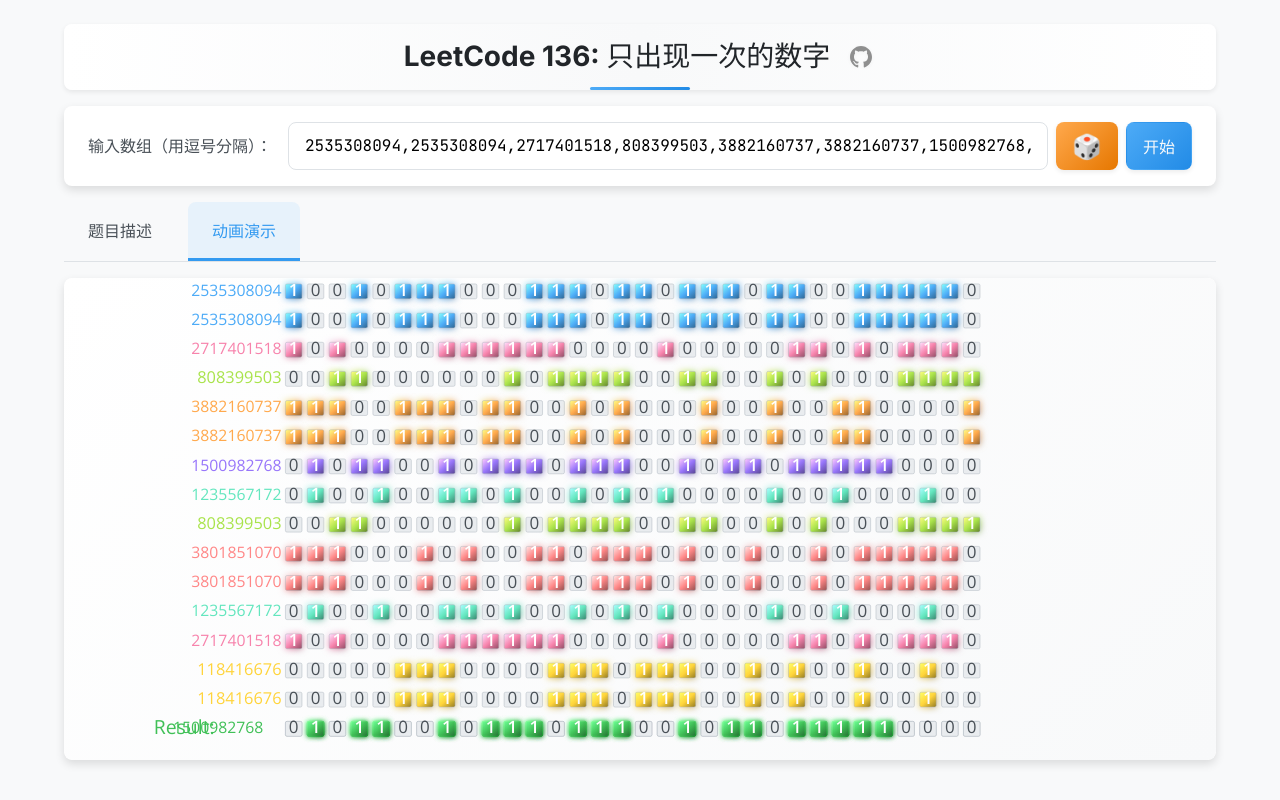
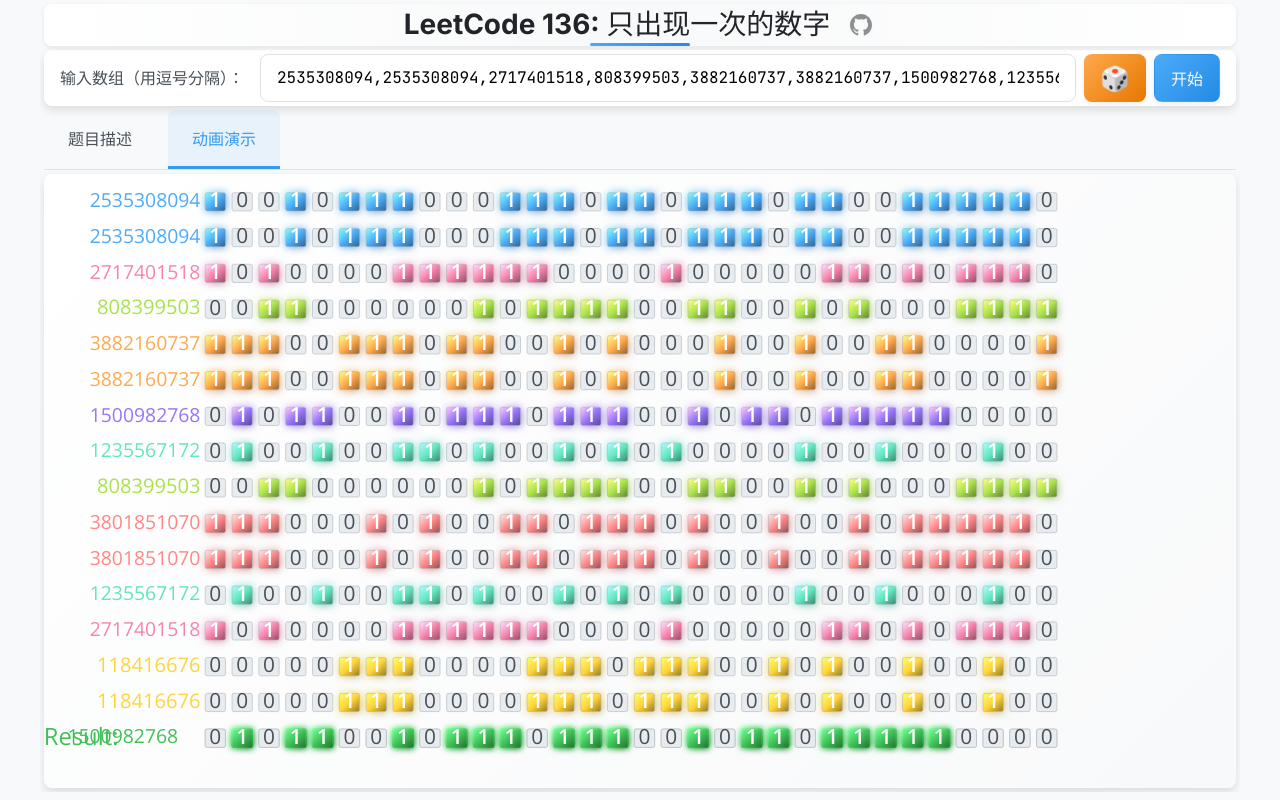
Before and after one commit to fuck-algorithm/leetcode-136-single-number, a React (Vite) app: page / in a window 1280 px wide. Built offline with nearby package versions, Linux system fonts and the light colour scheme.

Commit message:
进一步减小页面边距，最大化内容区域

```diff
--- a/src/App.css
+++ b/src/App.css
@@ -1,7 +1,7 @@
 #root {
   max-width: 1280px;
   margin: 0 auto;
-  padding: 0 var(--spacing-md) var(--spacing-md) var(--spacing-md);
+  padding: 0 var(--spacing-sm) var(--spacing-sm) var(--spacing-sm);
   text-align: center;
   width: 100%;
   height: 100%;
@@ -12,7 +12,7 @@
 .app {
   max-width: 1200px;
   margin: 0 auto;
-  padding: var(--spacing-xs) var(--spacing-md) var(--spacing-md) var(--spacing-md);
+  padding: 0;
   font-family: var(--font-body);
   display: flex;
   flex-direction: column;
@@ -55,9 +55,8 @@
   position: relative;
   color: var(--text-primary);
   text-align: center;
-  margin-top: 0;
-  margin-bottom: var(--spacing-md);
-  padding-bottom: var(--spacing-sm);
+  margin: 0 0 var(--spacing-xs) 0;
+  padding: var(--spacing-xs) var(--spacing-sm);
   font-size: 24px;
   font-family: var(--font-title);
   font-weight: 700;
@@ -68,7 +67,6 @@
   box-shadow: var(--shadow-sm);
   border-radius: var(--border-radius-md);
   background: linear-gradient(to right, var(--bg-lighter), var(--bg-light), var(--bg-lighter));
-  padding: var(--spacing-md);
 }
 
 .main-title::after {
@@ -101,9 +99,9 @@
 
 /* 输入区域 */
 .input-section {
-  margin-bottom: var(--spacing-md);
+  margin-bottom: var(--spacing-xs);
   background-color: var(--bg-lighter);
-  padding: var(--spacing-md) var(--spacing-lg);
+  padding: var(--spacing-xs) var(--spacing-md);
   border-radius: var(--border-radius-md);
   box-shadow: var(--shadow-md);
   display: flex;
@@ -199,7 +197,7 @@
 /* 标签样式 */
 .tabs {
   display: flex;
-  margin-bottom: var(--spacing-md);
+  margin-bottom: var(--spacing-xs);
   border-bottom: 1px solid var(--border-color);
   gap: var(--spacing-xs);
 }
@@ -241,7 +239,7 @@
 /* 响应式设计 */
 @media (min-width: 1024px) {
   .app {
-    padding: var(--spacing-lg);
+    padding: var(--spacing-xs);
   }
 
   .main-title {
@@ -251,7 +249,7 @@
 
 @media (max-width: 1023px) and (min-width: 768px) {
   .app {
-    padding: var(--spacing-md);
+    padding: var(--spacing-xs);
   }
 
   .main-title {
@@ -261,7 +259,7 @@
 
 @media (max-width: 767px) {
   .app {
-    padding: var(--spacing-sm);
+    padding: 0;
   }
 
   .main-title {
```
